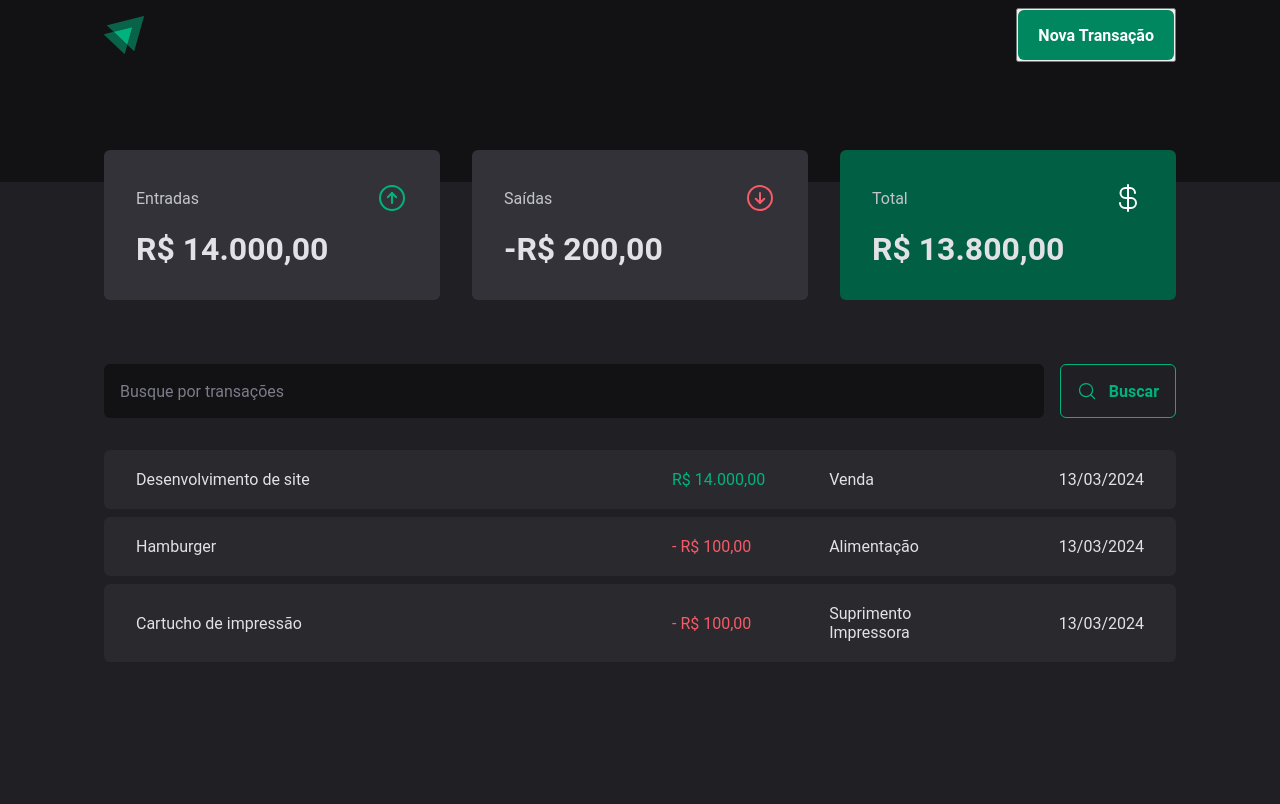
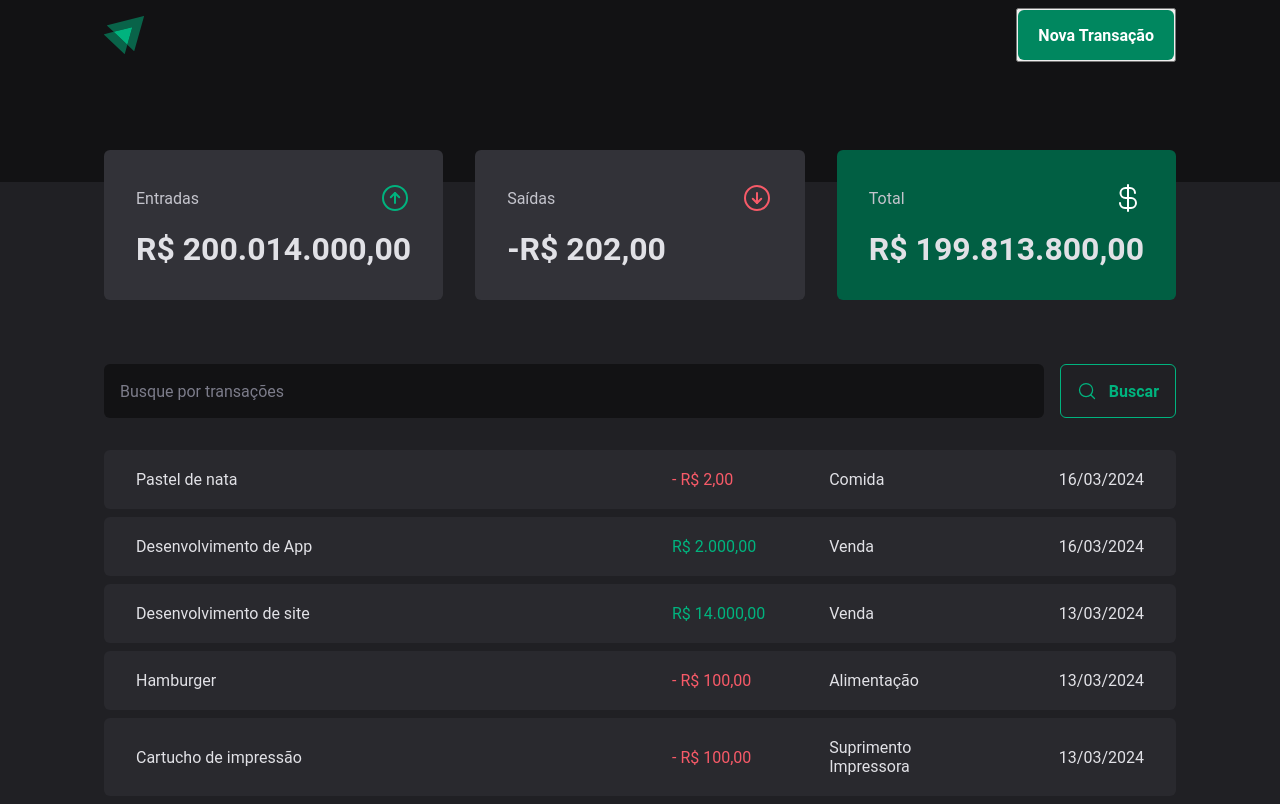
Before and after one commit to simaomenezes/Reactjs-HTTP-Performance, a React (Vite) app in the folder 03-dt-money/: page / in a window 1280 px wide. Built offline with nearby package versions, Linux system fonts and the light colour scheme; data requests are answered from the project's data file.

Commit message:
feat: Criando nova transação

```diff
--- a/03-dt-money/server.json
+++ b/03-dt-money/server.json
@@ -1,28 +1,44 @@
 {
-    "transactions":[
+  "transactions": [
     {
-            "id":1,
-            "description":"Desenvolvimento de site",
-            "type":"income",
-            "category":"Venda",
-            "price":"14000",
-            "createdAt":"2024-03-13T19:36:44.505Z"
+      "id": 1,
+      "description": "Desenvolvimento de site",
+      "type": "income",
+      "category": "Venda",
+      "price": "14000",
+      "createdAt": "2024-03-13T19:36:44.505Z"
     },
     {
-            "id":1,
-            "description":"Hamburger",
-            "type":"outcome",
-            "category":"Alimentação",
-            "price":"100",
-            "createdAt":"2024-03-13T19:36:44.505Z"
+      "id": 1,
+      "description": "Hamburger",
+      "type": "outcome",
+      "category": "Alimentação",
+      "price": "100",
+      "createdAt": "2024-03-13T19:36:44.505Z"
     },
     {
-            "id":3,
-            "description":"Cartucho de impressão",
-            "type":"outcome",
-            "category":"Suprimento Impressora",
-            "price":"100",
-            "createdAt":"2024-03-13T19:36:44.505Z"
+      "id": 3,
+      "description": "Cartucho de impressão",
+      "type": "outcome",
+      "category": "Suprimento Impressora",
+      "price": "100",
+      "createdAt": "2024-03-13T19:36:44.505Z"
+    },
+    {
+      "description": "Desenvolvimento de App",
+      "price": 2000,
+      "category": "Venda",
+      "type": "income",
+      "createdAt": "2024-03-16T12:14:16.779Z",
+      "id": 4
+    },
+    {
+      "description": "Pastel de nata",
+      "price": 2,
+      "category": "Comida",
+      "type": "outcome",
+      "createdAt": "2024-03-16T12:30:57.976Z",
+      "id": 5
     }
   ]
 }
--- a/03-dt-money/src/components/NewTransactionModal/index.tsx
+++ b/03-dt-money/src/components/NewTransactionModal/index.tsx
@@ -10,6 +10,8 @@ import { ArrowCircleDown, ArrowCircleUp, X } from 'phosphor-react'
 import * as z from 'zod'
 import { Controller, useForm } from 'react-hook-form'
 import { zodResolver } from '@hookform/resolvers/zod'
+import { useContext } from 'react'
+import { TransactionContext } from '../../contexts/TransactionsContext'
 
 const newTransactionFormSchema = z.object({
   description: z.string(),
@@ -21,18 +23,21 @@ const newTransactionFormSchema = z.object({
 type NewTransactionFormInputs = z.infer<typeof newTransactionFormSchema>
 
 export function NewTransactionModal() {
+  const { createTransactions } = useContext(TransactionContext)
   const {
     control,
     register,
     handleSubmit,
     formState: { isSubmitting },
+    reset,
   } = useForm<NewTransactionFormInputs>({
     resolver: zodResolver(newTransactionFormSchema),
   })
 
   async function handleCreateNewTransactions(data: NewTransactionFormInputs) {
-    await new Promise((resolve) => setTimeout(resolve, 2000))
-    console.log(data)
+    createTransactions(data)
+
+    reset()
   }
 
   return (
--- a/03-dt-money/src/contexts/TransactionsContext.tsx
+++ b/03-dt-money/src/contexts/TransactionsContext.tsx
@@ -10,9 +10,17 @@ interface Transaction {
   createdAt: string
 }
 
+interface CreateTransactionInput {
+  description: string
+  price: number
+  category: string
+  type: 'income' | 'outcome'
+}
+
 interface TransactionContextType {
   transactions: Transaction[]
   fetchTransactions: (query?: string) => Promise<void>
+  createTransactions: (data: CreateTransactionInput) => Promise<void>
 }
 
 interface TransactionContextProviderProps {
@@ -28,6 +36,8 @@ export function TransactionsProvider({
   async function fetchTransactions(query?: string) {
     const response = await api.get('transactions', {
       params: {
+        _sort: 'createdAt',
+        _order: 'desc',
         q: query,
       },
     })
@@ -35,12 +45,27 @@ export function TransactionsProvider({
     setTransactions(response.data)
   }
 
+  async function createTransactions(data: CreateTransactionInput) {
+    const { description, price, category, type } = data
+    const response = await api.post('transactions', {
+      description,
+      price,
+      category,
+      type,
+      createdAt: new Date(),
+    })
+
+    setTransactions((state) => [response.data, ...state])
+  }
+
   useEffect(() => {
     fetchTransactions()
   }, [])
 
   return (
-    <TransactionContext.Provider value={{ transactions, fetchTransactions }}>
+    <TransactionContext.Provider
+      value={{ transactions, fetchTransactions, createTransactions }}
+    >
       {children}
     </TransactionContext.Provider>
   )
```
Also changed, not shown: 1 other file (tests, documents, lock files or other folders). Lines whose indentation alone changed are shown as unchanged.
